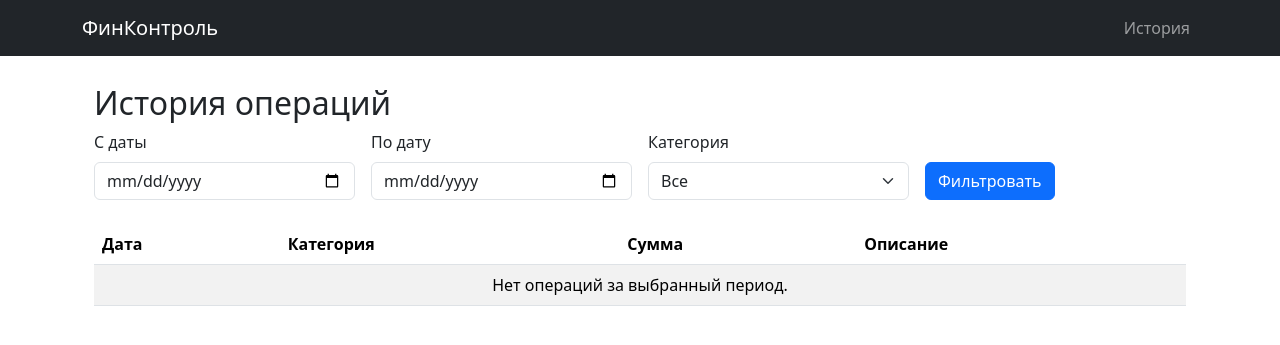
After one commit to DeniCoder/finish-project-zerrocoder, a Django app: page /history/ in a window 1280 px wide. The commit adds this page. Shown: the top 345 px of the page. Run offline with Django 5.2, Linux system fonts and the light colour scheme; the visitor is signed in with stand-in values (Sample User, id 1); data that the repository does not hold is empty; some libraries are stand-ins or nearby versions.

Commit message:
add base.html

```diff
--- a/fincontrol/settings.py
+++ b/fincontrol/settings.py
@@ -127,6 +127,7 @@
 # https://docs.djangoproject.com/en/5.2/howto/static-files/
 
 STATIC_URL = 'static/'
+STATICFILES_DIRS = [BASE_DIR / 'static']
 
 # Default primary key field type
 # https://docs.djangoproject.com/en/5.2/ref/settings/#default-auto-field
--- /dev/null
+++ b/templates/core/base.html
@@ -0,0 +1,32 @@
+<!DOCTYPE html>
+<html lang="ru">
+<head>
+    <meta charset="UTF-8">
+    <title>{% block title %}ФинКонтроль{% endblock %}</title>
+    <meta name="viewport" content="width=device-width, initial-scale=1">
+    {% load static %}
+    <link href="{% static 'css/bootstrap.min.css' %}" rel="stylesheet">
+    <style>
+        body { padding-top: 60px; }
+    </style>
+    <link href="https://cdn.jsdelivr.net/npm/bootstrap@5.3.2/dist/css/bootstrap.min.css" rel="stylesheet">
+</head>
+<body>
+<nav class="navbar navbar-expand-lg navbar-dark bg-dark fixed-top">
+  <div class="container">
+    <a class="navbar-brand" href="/">ФинКонтроль</a>
+    <div class="collapse navbar-collapse">
+      <ul class="navbar-nav ms-auto">
+        <li class="nav-item"><a class="nav-link" href="/history/">История</a></li>
+        <!-- Добавь сюда другие пункты навигации (позже) -->
+      </ul>
+    </div>
+  </div>
+</nav>
+<div class="container">
+    {% block content %}{% endblock %}
+</div>
+<script src="{% static 'js/bootstrap.bundle.min.js' %}"></script>
+<script src="https://cdn.jsdelivr.net/npm/bootstrap@5.3.2/dist/js/bootstrap.bundle.min.js"></script>
+</body>
+</html>
--- a/templates/core/history.html
+++ b/templates/core/history.html
@@ -1,4 +1,4 @@
-{% extends 'base.html' %}
+{% extends 'core/base.html' %}
 {% load static %}
 {% block content %}
 <div class="container mt-4">
```
